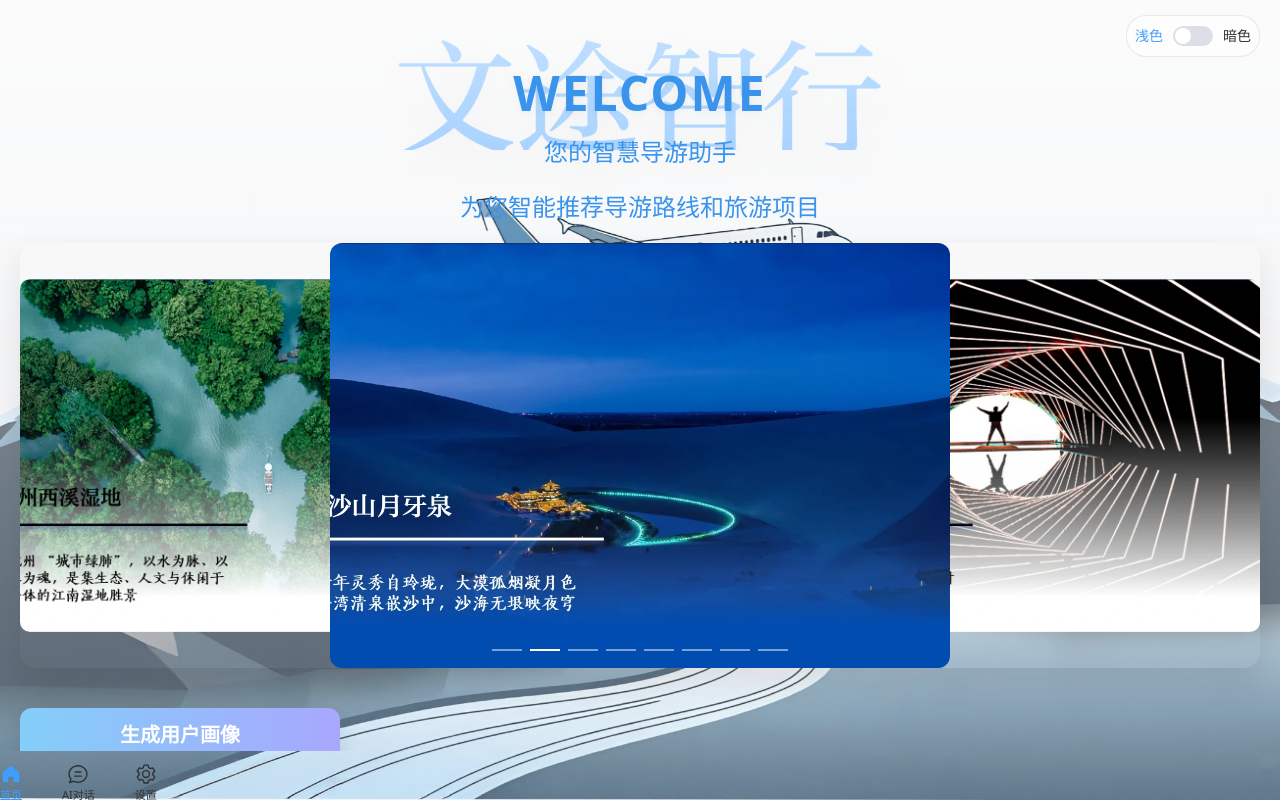
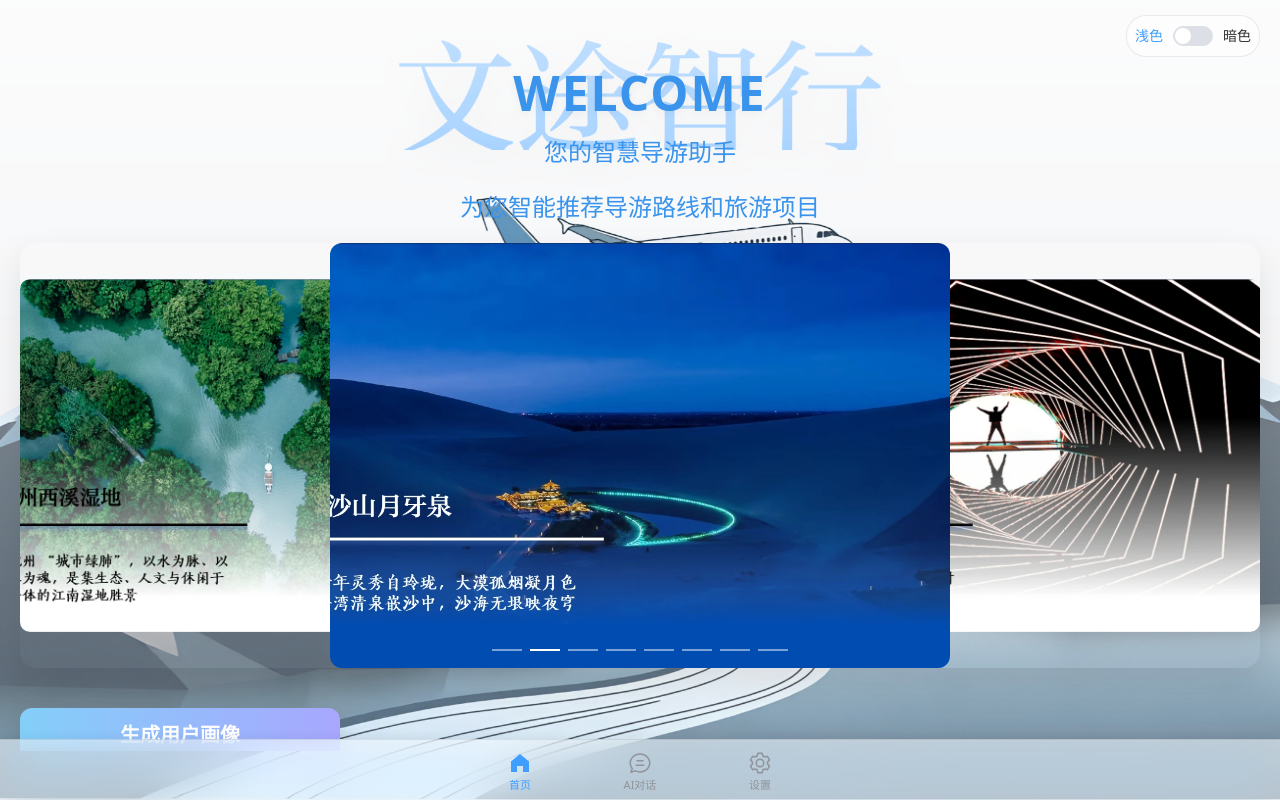
Before and after one commit to Murchey/hpu-guider-agent-mobile, a Vue app: page / in a window 1280 px wide. Built offline with nearby package versions, Linux system fonts and the light colour scheme; a web font is replaced by a local one.

Commit message:
initialization

```diff
--- a/src/App.vue
+++ b/src/App.vue
@@ -11,40 +11,49 @@
     <el-tabs
       v-model="activeName"
       class="index-tabs"
-      tab-position="bottom"
-      @tab-click="handleClick">
+      tab-position="bottom">
 
       <el-tab-pane name="indexPage">
-        <template #label>
-          <div class="nav-item">
-            <el-icon><HomeFilled /></el-icon>
-            <span class="nav-label">首页</span>
-          </div>
-        </template>
         <IndexPage @navigate="handleNavigate" />
       </el-tab-pane>
 
       <el-tab-pane name="aiDialogue">
-        <template #label>
-          <div class="nav-item">
-            <el-icon><ChatLineRound /></el-icon>
-            <span class="nav-label">AI对话</span>
-          </div>
-        </template>
         <AiDialoguePage :active-tab="activeName" />
       </el-tab-pane>
 
       <el-tab-pane name="settingPage">
-        <template #label>
-          <div class="nav-item">
-            <el-icon><Setting /></el-icon>
-            <span class="nav-label">设置</span>
-          </div>
-        </template>
         <SettingPage />
       </el-tab-pane>
 
     </el-tabs>
+
+    <!-- 自定义底部导航栏 -->
+    <div class="custom-bottom-nav">
+      <div
+        class="nav-item"
+        :class="{ active: activeName === 'indexPage' }"
+        @click="activeName = 'indexPage'"
+      >
+        <el-icon><HomeFilled /></el-icon>
+        <span class="nav-label">首页</span>
+      </div>
+      <div
+        class="nav-item"
+        :class="{ active: activeName === 'aiDialogue' }"
+        @click="activeName = 'aiDialogue'"
+      >
+        <el-icon><ChatLineRound /></el-icon>
+        <span class="nav-label">AI对话</span>
+      </div>
+      <div
+        class="nav-item"
+        :class="{ active: activeName === 'settingPage' }"
+        @click="activeName = 'settingPage'"
+      >
+        <el-icon><Setting /></el-icon>
+        <span class="nav-label">设置</span>
+      </div>
+    </div>
   </div>
 </template>
 
@@ -201,35 +210,49 @@ html, body {
   flex-direction: column;
 }
 
+/* 隐藏原本的 el-tabs 头部，改用自定义底部导航 */
 .index-tabs :deep(.el-tabs__header) {
-  margin: 0px !important;
-  padding: 5px 0 !important;
-  position: absolute;
+  display: none !important;
+}
+
+.custom-bottom-nav {
+  position: fixed;
   bottom: 0;
   left: 0;
   right: 0;
-  z-index: 100;
+  height: 60px;
   background: var(--app-tabs-header-bg);
-  border-top: 1px solid var(--app-tabs-header-border-color);
   backdrop-filter: blur(var(--app-tabs-header-blur)) saturate(180%);
   -webkit-backdrop-filter: blur(var(--app-tabs-header-blur)) saturate(180%);
+  border-top: 1px solid var(--app-tabs-header-border-color);
   box-shadow: 0 -2px 10px rgba(0, 0, 0, 0.05);
-  display: flex !important;
-  justify-content: center !important;
+  display: flex;
+  justify-content: center;
+  align-items: center;
+  z-index: 1000;
+  padding-bottom: env(safe-area-inset-bottom); /* 适配刘海屏底部 */
 }
 
 .nav-item {
+  flex: 1;
+  max-width: 120px;
+  height: 100%;
   display: flex;
   flex-direction: column;
   align-items: center;
   justify-content: center;
-  gap: 2px;
-  width: 100%;
+  color: #909399;
+  cursor: pointer;
+  transition: all 0.2s ease;
+}
+
+.nav-item.active {
+  color: var(--el-color-primary);
 }
 
 .nav-item .el-icon {
-  font-size: 22px;
-  margin-bottom: 2px;
+  font-size: 24px;
+  margin-bottom: 4px;
 }
 
 .nav-label {
@@ -238,58 +261,12 @@ html, body {
   line-height: 1;
 }
 
-.index-tabs :deep(.el-tabs__nav-wrap) {
-  width: 100% !important;
-  max-width: 500px !important;
-  display: flex !important;
-  justify-content: center !important;
-}
-
-.index-tabs :deep(.el-tabs__nav-wrap::after) {
-  display: none !important;
-}
-
-.index-tabs :deep(.el-tabs__nav-scroll) {
-  width: 100% !important;
-  display: flex !important;
-  justify-content: center !important;
-}
-
-.index-tabs :deep(.el-tabs__nav) {
-  display: flex !important;
-  width: 100% !important;
-  justify-content: space-around !important;
-  float: none !important;
-}
-
-.index-tabs :deep(.el-tabs__item) {
-  flex: 1 !important;
-  height: 55px !important;
-  padding: 0 !important;
-  display: flex !important;
-  align-items: center !important;
-  justify-content: center !important;
-  color: #909399;
-}
-
-.index-tabs :deep(.el-tabs__item.is-active) {
-  color: var(--el-color-primary);
-}
-
-.index-tabs :deep(.el-tabs__active-bar) {
-  display: none; /* 底部导航通常不需要下划线 */
-}
-
-.index-tabs .el-tabs__nav-wrap::after {
-  display: none;
-}
-
 .index-tabs .el-tabs__content {
   flex: 1;
   min-height: 0;
   overflow-y: auto;
   overflow-x: hidden;
-  padding-bottom: 60px; /* 为底部导航预留空间 */
+  padding-bottom: calc(60px + env(safe-area-inset-bottom)); /* 为自定义底部导航预留空间 */
   box-sizing: border-box;
   background: transparent;
 
```
Also changed, not shown: 1 other file (tests, documents, lock files or other folders).
